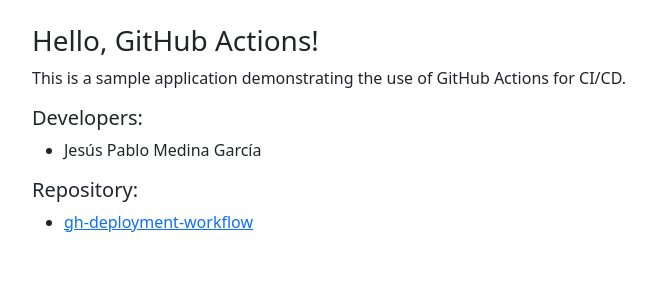
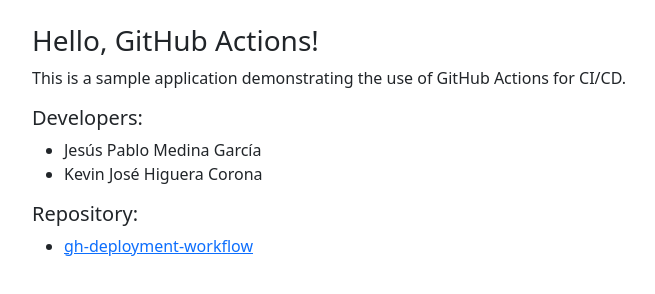
Before and after one commit to pmedinadev/gh-deployment-workflow, a plain HTML site: page index.html in a window 1280 px wide. Shown: the whole page, without its empty margins (62-717 px from the left). Drawn offline with nearby package versions, Linux system fonts and the light colour scheme.

Commit message:
Agregamos al developer kevin

```diff
--- a/index.html
+++ b/index.html
@@ -22,6 +22,7 @@
       <h5>Developers:</h5>
       <ul>
         <li>Jesús Pablo Medina García</li>
+        <li>Kevin José Higuera Corona</li>
       </ul>
       <h5>Repository:</h5>
       <ul>
```
